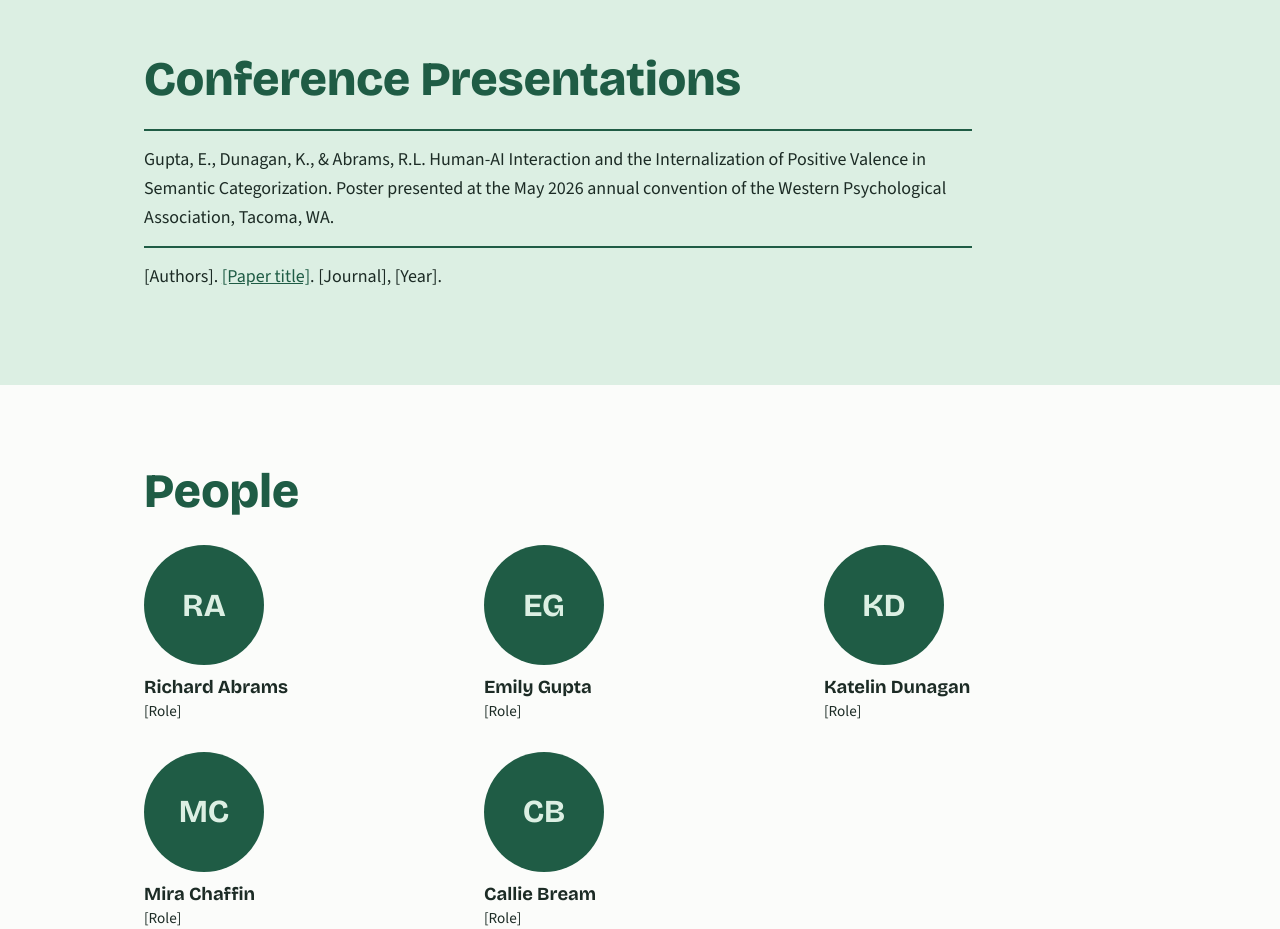
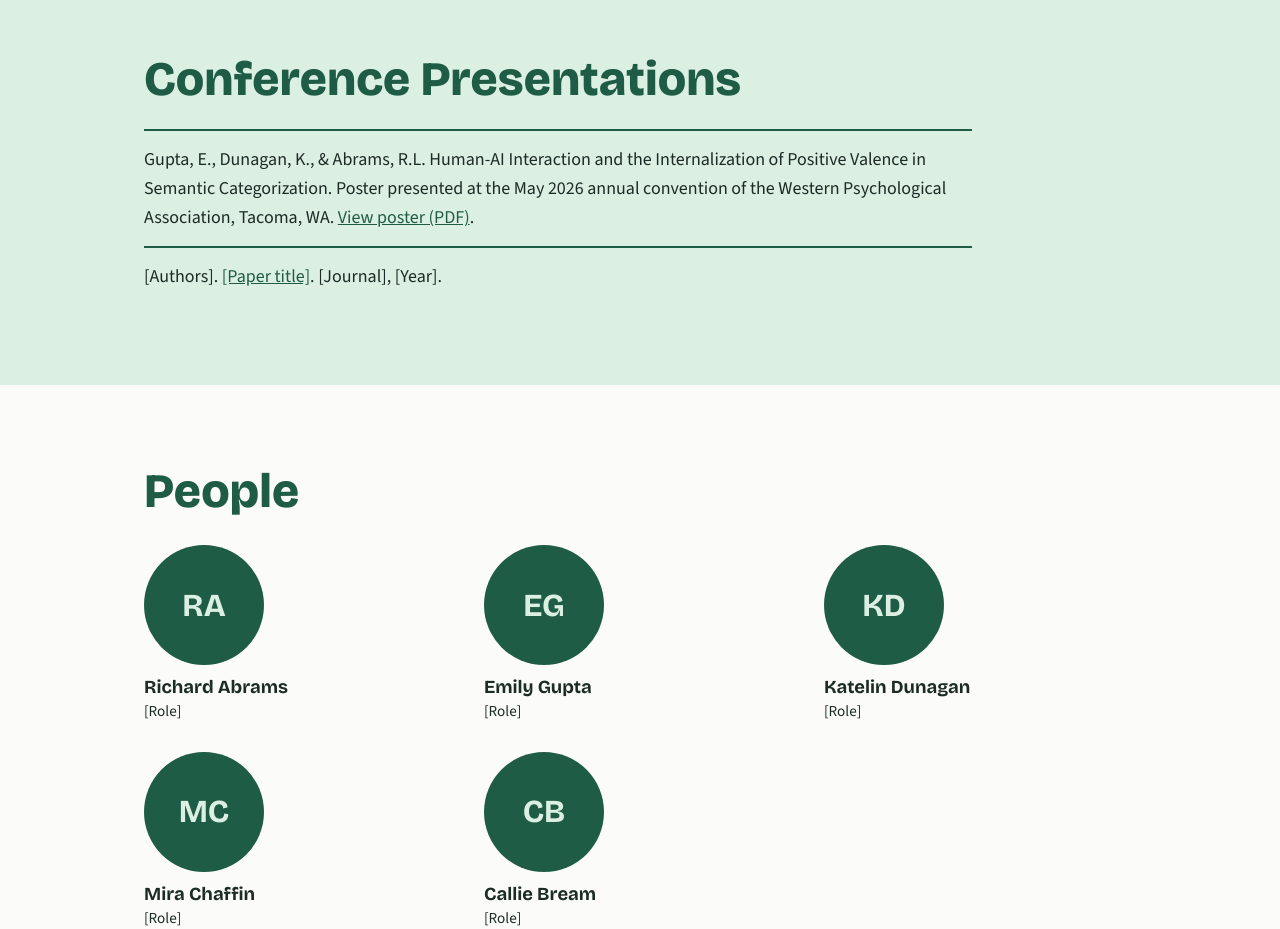
Before and after one commit to lmuconsciousnessandcognition/lmuconsciousnessandcognition.github.io, a plain HTML site: page index.html in a window 1280 px wide. Shown: the part 1400-2329 px from the top of the page. Drawn offline with nearby package versions, Linux system fonts and the light colour scheme.

Commit message:
Add a PDF poster link under the first conference presentation entry

```diff
--- a/index.html
+++ b/index.html
@@ -114,7 +114,7 @@
     <div class="wrap">
       <h2>Conference Presentations</h2>
       <ul class="pubs">
-        <li>Gupta, E., Dunagan, K., &amp; Abrams, R.L. Human-AI Interaction and the Internalization of Positive Valence in Semantic Categorization. Poster presented at the May 2026 annual convention of the Western Psychological Association, Tacoma, WA.</li>
+        <li>Gupta, E., Dunagan, K., &amp; Abrams, R.L. Human-AI Interaction and the Internalization of Positive Valence in Semantic Categorization. Poster presented at the May 2026 annual convention of the Western Psychological Association, Tacoma, WA. <a href="https://lmuconsciousnessandcognition.github.io/WPA2026GuptaDunaganAbrams.pdf" target="_blank" rel="noopener">View poster (PDF)</a>.</li>
         <li>[Authors]. <a href="#">[Paper title]</a>. [Journal], [Year].</li>
       </ul>
     </div>
```
